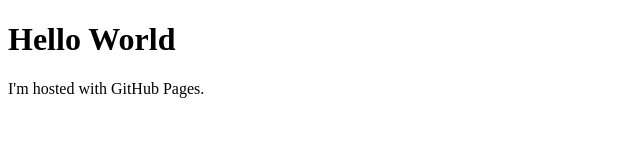
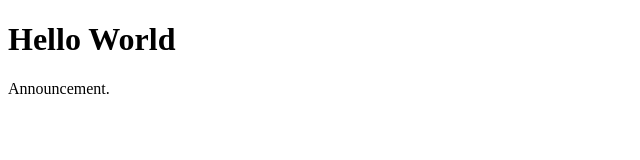
Before and after one commit to prabhjyotdhanoa/prabhjyotdhanoa.github.io, a plain HTML site: page index.html in a window 1280 px wide. Shown: the whole page, without its empty margins (0-640 px from the left). Drawn offline with Linux system fonts and the light colour scheme.

Commit message:
Update index.html

```diff
--- a/index.html
+++ b/index.html
@@ -2,6 +2,6 @@
 <html>
 <body>
 <h1>Hello World</h1>
-<p>I'm hosted with GitHub Pages.</p>
+<p>Announcement.</p>
 </body>
 </html>
```
